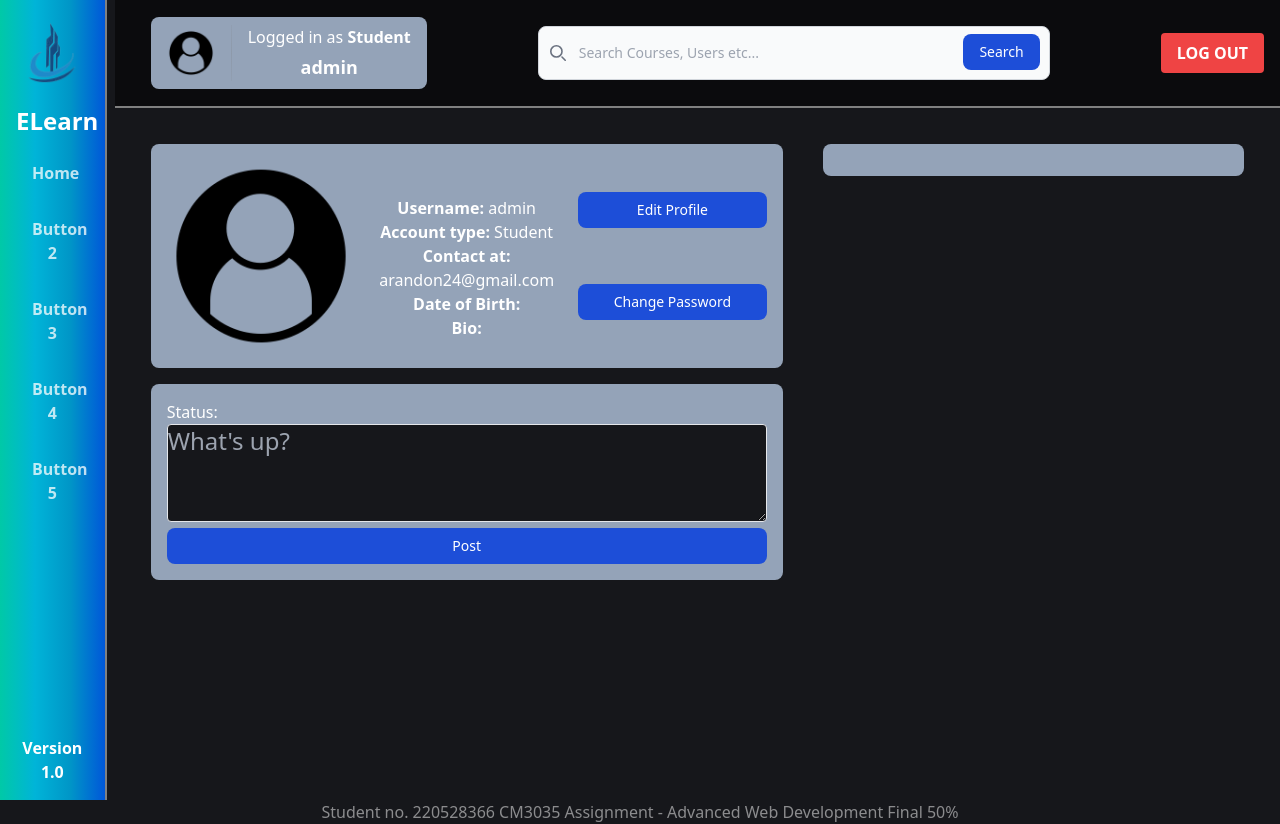
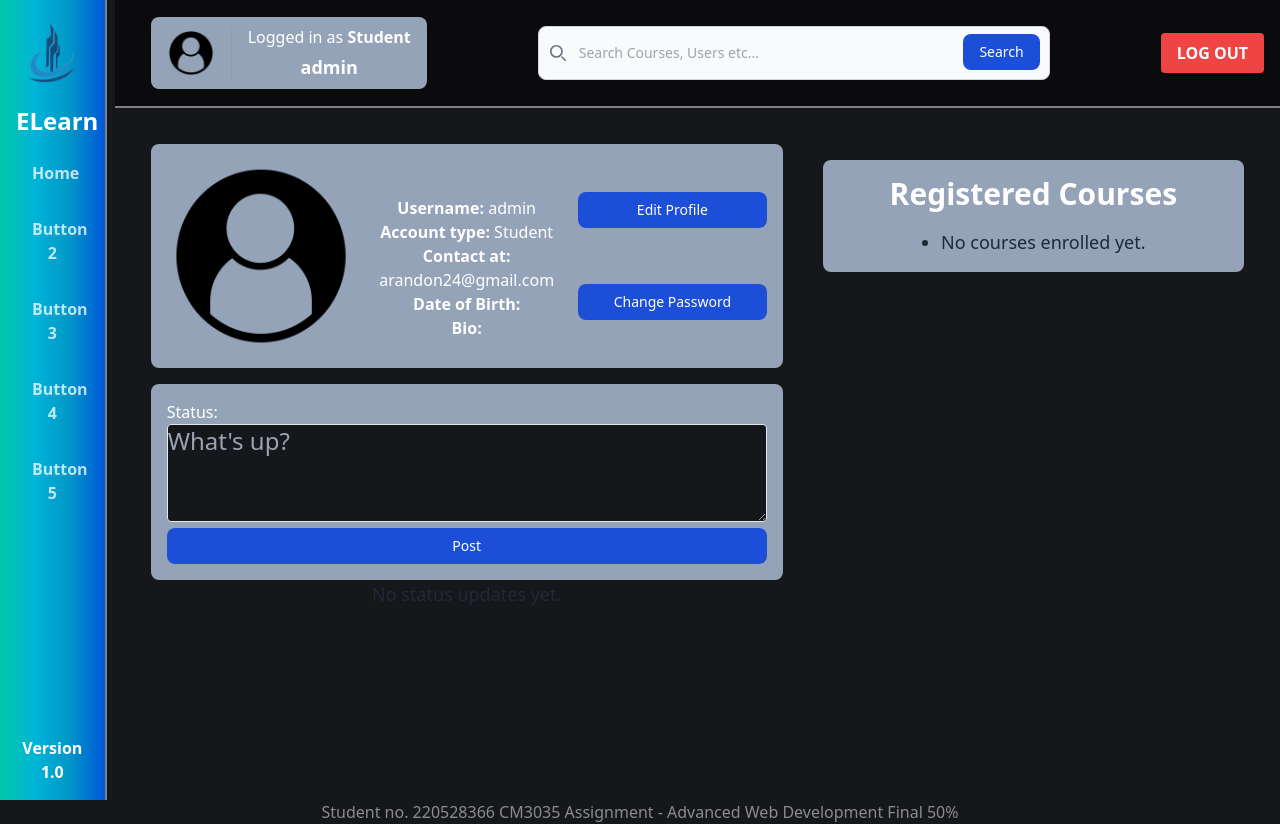
Before and after one commit to randon-23/cm3035final, a Django app: page /home/ in a window 1280 px wide. Run offline with Django 5.2, Linux system fonts and the light colour scheme; a user stored in the database is signed in; data comes from the database, SQL or seed files in the repository; both versions use the stored data as it was after the commit.

Commit message:
Added serializers and api endpoints. Removed course tag and tag models

```diff
--- a/elearning_base/api.py
+++ b/elearning_base/api.py
@@ -24,14 +24,29 @@ def create_status_update(request):
 @api_view(['GET'])
 @permission_classes([IsAuthenticated])
 def get_status_updates(request, user_id):
+    try:
+        user = UserProfile.objects.get(user_id=user_id)
+    except UserProfile.DoesNotExist:
+        return Response({'message': 'User not found'}, status=status.HTTP_404_NOT_FOUND)
+
     if request.method == 'GET':
-        try:
-            user = UserProfile.objects.get(pk=user_id)
-        except UserProfile.DoesNotExist:
-            return Response({'message': 'User not found'}, status=status.HTTP_404_NOT_FOUND)
-
         status_updates = StatusUpdate.objects.filter(user=user).order_by('-created_at')
         serializer = StatusUpdateSerializer(status_updates, many=True)
-        return Response(serializer.data, status=status.HTTP_200_OK)
+        return JsonResponse(serializer.data, safe=False, status=status.HTTP_200_OK)
     else:
         return Response({'message': 'Method not allowed'}, status=status.HTTP_405_METHOD_NOT_ALLOWED)
+
+@api_view(['GET'])
+@permission_classes([IsAuthenticated])
+def get_enrolled_courses(request, user_id):
+    try:
+        user = UserProfile.objects.get(user_id=user_id)
+    except UserProfile.DoesNotExist:
+        return Response({'message': 'User not found'}, status=status.HTTP_404_NOT_FOUND)
+
+    if request.method == 'GET':
+        courses = Enrollments.objects.filter(student=user, status='Active').order_by('-enrolled_at')
+        serializer = EnrollmentsSerializer(courses, many=True)
+        return JsonResponse(serializer.data, safe=False, status=status.HTTP_200_OK)
+    else:
+        return Response({'message': 'Method not allowed'}, status=status.HTTP_405_METHOD_NOT_ALLOWED)
--- a/elearning_base/models.py
+++ b/elearning_base/models.py
@@ -30,7 +30,7 @@ class UserProfile(AbstractUser):
     profile_img = models.ImageField(upload_to=user_img_directory_path, blank=True)
 
     def __str__(self):
-        return f"Username: {self.username}\nEmail: {self.email}\nIs Teacher? {self.is_teacher}"
+        return f"Username: {self.username}\nIs Teacher? {self.is_teacher}"
 
     def clean(self):
         if '@' not in self.email:
@@ -64,22 +64,6 @@ class Course(models.Model):
     def clean(self):
         if self.teacher.is_teacher == False:
             raise ValidationError("Only teachers can create courses")
-
-class Tag(models.Model):
-    tag_name = models.CharField(max_length=50, blank=False, null=False, unique=True)
-
-    def __str__(self):
-        return f"{self.tag_name}"
-
-class CourseTag(models.Model):
-    course = models.ForeignKey(Course, on_delete=models.CASCADE, related_name='course_tags')
-    tag = models.ForeignKey(Tag, on_delete=models.CASCADE, related_name='course_tags')
-
-    def __str__(self):
-        return f"{self.course}\nTag: {self.tag}"
-
-    class Meta:
-        unique_together = ('course', 'tag')
 
 # Bridge table for the many-to-many relationship between UserProfile and Course
 class Enrollments(models.Model):
--- a/elearning_base/serializers.py
+++ b/elearning_base/serializers.py
@@ -2,7 +2,14 @@ from rest_framework import serializers
 from .models import *
 from datetime import datetime
 
+class UserProfileSerializer(serializers.ModelSerializer):
+    class Meta:
+        model = UserProfile
+        fields = ['username', 'first_name', 'last_name', 'profile_img']
+
 class StatusUpdateSerializer(serializers.ModelSerializer):
+    # Nested serializer to include user details in the response
+    user = UserProfileSerializer(read_only=True)
     #Customizing/overriding the errro field for a blank status
     status = serializers.CharField(error_messages={'blank': 'Status update cannot be empty.'})
 
@@ -21,3 +28,18 @@ class StatusUpdateSerializer(serializers.ModelSerializer):
     def create(self, validated_data):
         user = validated_data.pop('user')
         return StatusUpdate.objects.create(user=user, **validated_data)
+
+class CourseSerializer(serializers.ModelSerializer):
+    teacher = UserProfileSerializer(read_only=True)
+
+    class Meta:
+        model = Course
+        fields = ['course_id', 'course_title', 'course_img', 'description', 'teacher', 'created_at', 'updated_at']
+
+class EnrollmentsSerializer(serializers.ModelSerializer):
+    course = CourseSerializer(read_only=True)
+    student = UserProfileSerializer(read_only=True)
+
+    class Meta:
+        model = Enrollments
+        fields = ['enrollment_id', 'course', 'student', 'enrolled_at', 'status', 'blocked']
--- a/elearning_base/templates/elearning_base/home.html
+++ b/elearning_base/templates/elearning_base/home.html
@@ -84,32 +84,45 @@
                 })
                 .catch(function(error) {
                     console.error('Error:', error);
-                    displayFormErrors(error);
                 });
-
-                function displayFormErrors(errors) {
-                    // Assuming errors is an object where keys match your input field names
-                    // and values are arrays of error messages.
-                    Object.keys(errors).forEach(key => {
-                        const message = errors[key].join(' '); // Join all error messages for this field
-                        // Display this message in your UI, e.g., below the input field
-                        // You'll need to adjust this to match your HTML structure
-                        const errorMessageElement = document.createElement('div');
-                        errorMessageElement.textContent = message;
-                        errorMessageElement.style.color = 'red';
-                        const inputElement = document.getElementById(`id_${key}`);
-                        if (inputElement) {
-                            inputElement.parentNode.insertBefore(errorMessageElement, inputElement.nextSibling);
-                        }
-                    });
-                }
             });
         </script>
+
+        {% for status_update in status_updates %}
+        <!--Status Update Card-->
+        <div class="w-full flex items-center justify-center bg-slate-400 rounded-lg p-4 mt-4 space-x-4">
+            <!--Image Container-->
+            <div class="flex justify-center w-full">
+                <img src="{% if status_update.user.profile_img %}{{ status_update.user.profile_img }}{% else %}{% static 'images/default_user.png' %}{% endif %}" alt="Profile Image" class="w-24 h-24 rounded-full">
+            </div>
+            <!--Text Container-->
+            <div class="text-center w-full mt-4">
+                <div class="font-bold text-3xl mb-2">{{ status_update.user.username }}</div>
+                <div class="whitespace-normal p-2">
+                    {{ status_update.status }}
+                </div>
+                <div>{{ status_update.created_at }}</div>
+            </div>
+        </div>
+        {% empty %}
+        <p class="text-lg text-gray-800">No status updates yet.</p>
+        {% endfor %}
     </div>
     <div class="w-2/5 flex flex-col items-center m-5">
         <!--Registered Courses card-->
-        <div class="w-full flex items-center justify-center bg-slate-400 rounded-lg p-4 space-x-4">
-
+        <div class="w-full flex flex-col items-center justify-center bg-slate-400 rounded-lg p-4 mt-4">
+            <div class="text-center w-full mb-4">
+                <h2 class="font-bold text-3xl">Registered Courses</h2>
+            </div>
+            <ul class="list-disc pl-5">
+                {% for enrollment in enrolled_courses %}
+                <li class="text-md text-gray-700">
+                    <strong>{{ enrollment.course.course_title }}</strong> by {{ enrollment.course.teacher.first_name }} {{ enrollment.course.teacher.last_name }} - Start Date: {{ enrollment.enrolled_at }}
+                </li>
+                {% empty %}
+                <li class="text-lg text-gray-800">No courses enrolled yet.</li>
+                {% endfor %}
+            </ul>
         </div>
     </div>
     {% else %}
--- a/elearning_base/urls.py
+++ b/elearning_base/urls.py
@@ -17,7 +17,8 @@ urlpatterns = [
 
     #API Endpoints
     path('api/create_status_update/', api.create_status_update, name='create_status_update'),
-    path('api/get_status_updates/<int:user_id>/', api.get_status_updates, name='get_status_updates')
+    path('api/get_status_updates/<int:user_id>/', api.get_status_updates, name='get_status_updates'),
+    path('api/get_enrolled_courses/<int:user_id>/', api.get_enrolled_courses, name='get_enrolled_courses')
 ]
 
 if settings.DEBUG:
--- a/elearning_base/views.py
+++ b/elearning_base/views.py
@@ -8,6 +8,7 @@ from django.contrib import messages
 import json
 from .models import *
 from .forms import *
+from .api import *
 #redirect when successful action that modifies data to prevent duplicate submissions if the user refreshes
 #render when displaying data or template with context directly to user without changing URL in browser
 
@@ -47,11 +48,24 @@ class LogoutView(LogoutView):
 @login_required
 def home_view(request):
     status_update_form = StatusUpdateForm()
+    status_update_response = get_status_updates(request, request.user.user_id)
+    if status_update_response.status_code == 200:
+        status_updates = json.loads(status_update_response.content)
+    else:
+        status_updates = {}
+
+    enrollments_response = get_enrolled_courses(request, request.user.user_id)
+    if enrollments_response.status_code == 200:
+        enrolled_courses = json.loads(enrollments_response.content)
+    else:
+        enrolled_courses = {}
 
     context = {
         'is_own_profile': True,
         'profile_user': request.user,
-        'form': status_update_form
+        'form': status_update_form,
+        'status_updates': status_updates,
+        'enrolled_courses': enrolled_courses
     }
     return render(request, 'elearning_base/home.html', context)
 
--- a/static/css/output.css
+++ b/static/css/output.css
@@ -764,6 +764,10 @@ video {
   height: 3rem;
 }
 
+.h-24 {
+  height: 6rem;
+}
+
 .h-4 {
   height: 1rem;
 }
@@ -802,6 +806,10 @@ video {
 
 .w-2\/5 {
   width: 40%;
+}
+
+.w-24 {
+  width: 6rem;
 }
 
 .w-3\/5 {
@@ -854,6 +862,10 @@ video {
 
 .transform {
   transform: translate(var(--tw-translate-x), var(--tw-translate-y)) rotate(var(--tw-rotate)) skewX(var(--tw-skew-x)) skewY(var(--tw-skew-y)) scaleX(var(--tw-scale-x)) scaleY(var(--tw-scale-y));
+}
+
+.list-disc {
+  list-style-type: disc;
 }
 
 .flex-col {
@@ -955,6 +967,11 @@ video {
 .bg-slate-400 {
   --tw-bg-opacity: 1;
   background-color: rgb(148 163 184 / var(--tw-bg-opacity));
+}
+
+.bg-white {
+  --tw-bg-opacity: 1;
+  background-color: rgb(255 255 255 / var(--tw-bg-opacity));
 }
 
 .bg-opacity-50 {
@@ -1075,6 +1092,11 @@ video {
   line-height: 1.25rem;
 }
 
+.text-xl {
+  font-size: 1.25rem;
+  line-height: 1.75rem;
+}
+
 .font-bold {
   font-weight: 700;
 }
@@ -1107,6 +1129,21 @@ video {
   color: rgb(255 255 255 / var(--tw-text-opacity));
 }
 
+.text-gray-600 {
+  --tw-text-opacity: 1;
+  color: rgb(75 85 99 / var(--tw-text-opacity));
+}
+
+.text-gray-700 {
+  --tw-text-opacity: 1;
+  color: rgb(55 65 81 / var(--tw-text-opacity));
+}
+
+.text-gray-800 {
+  --tw-text-opacity: 1;
+  color: rgb(31 41 55 / var(--tw-text-opacity));
+}
+
 .opacity-20 {
   opacity: 0.2;
 }
@@ -1118,6 +1155,12 @@ video {
 .shadow-lg {
   --tw-shadow: 0 10px 15px -3px rgb(0 0 0 / 0.1), 0 4px 6px -4px rgb(0 0 0 / 0.1);
   --tw-shadow-colored: 0 10px 15px -3px var(--tw-shadow-color), 0 4px 6px -4px var(--tw-shadow-color);
+  box-shadow: var(--tw-ring-offset-shadow, 0 0 #0000), var(--tw-ring-shadow, 0 0 #0000), var(--tw-shadow);
+}
+
+.shadow-md {
+  --tw-shadow: 0 4px 6px -1px rgb(0 0 0 / 0.1), 0 2px 4px -2px rgb(0 0 0 / 0.1);
+  --tw-shadow-colored: 0 4px 6px -1px var(--tw-shadow-color), 0 2px 4px -2px var(--tw-shadow-color);
   box-shadow: var(--tw-ring-offset-shadow, 0 0 #0000), var(--tw-ring-shadow, 0 0 #0000), var(--tw-shadow);
 }
 
```
Also changed, not shown: elearning_base/admin.py (+0 -8 lines), elearning_base/tests/model_tests.py (+2 -38 lines), elearning_db.sqlite3.
